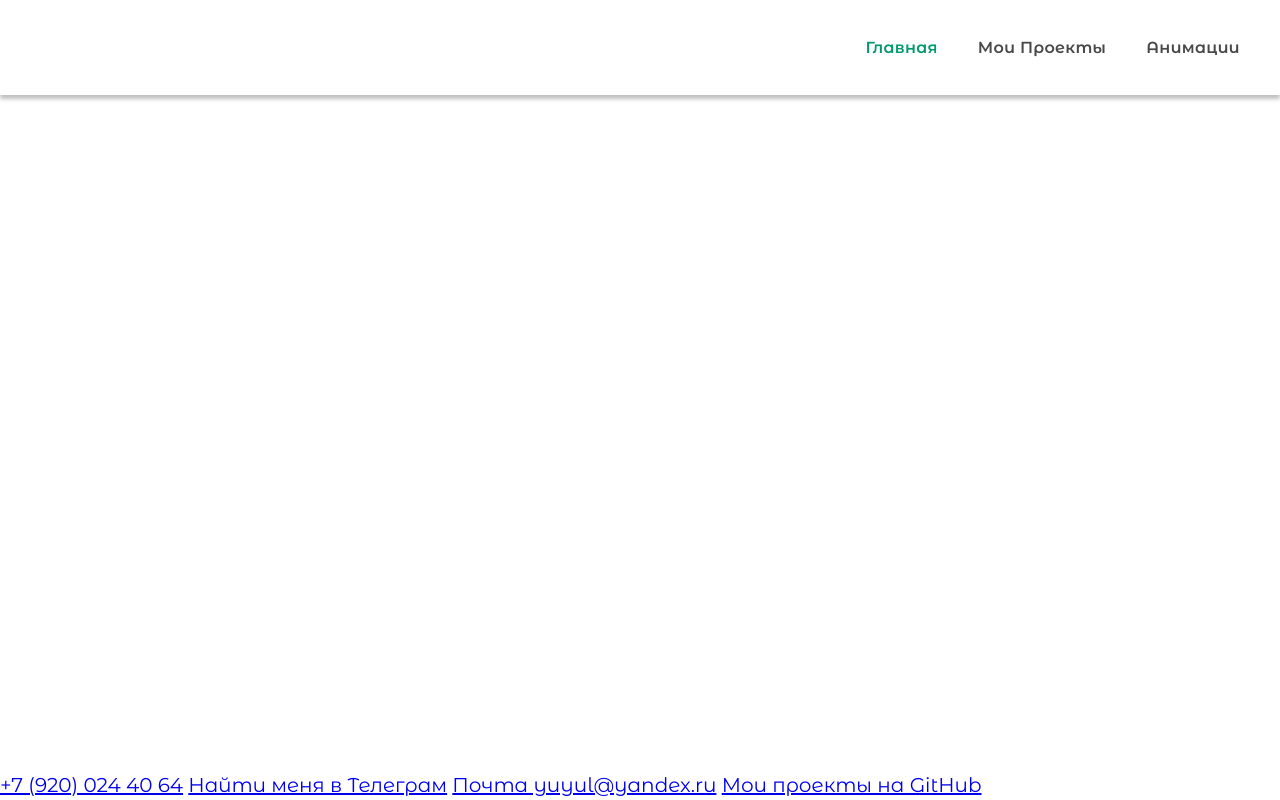
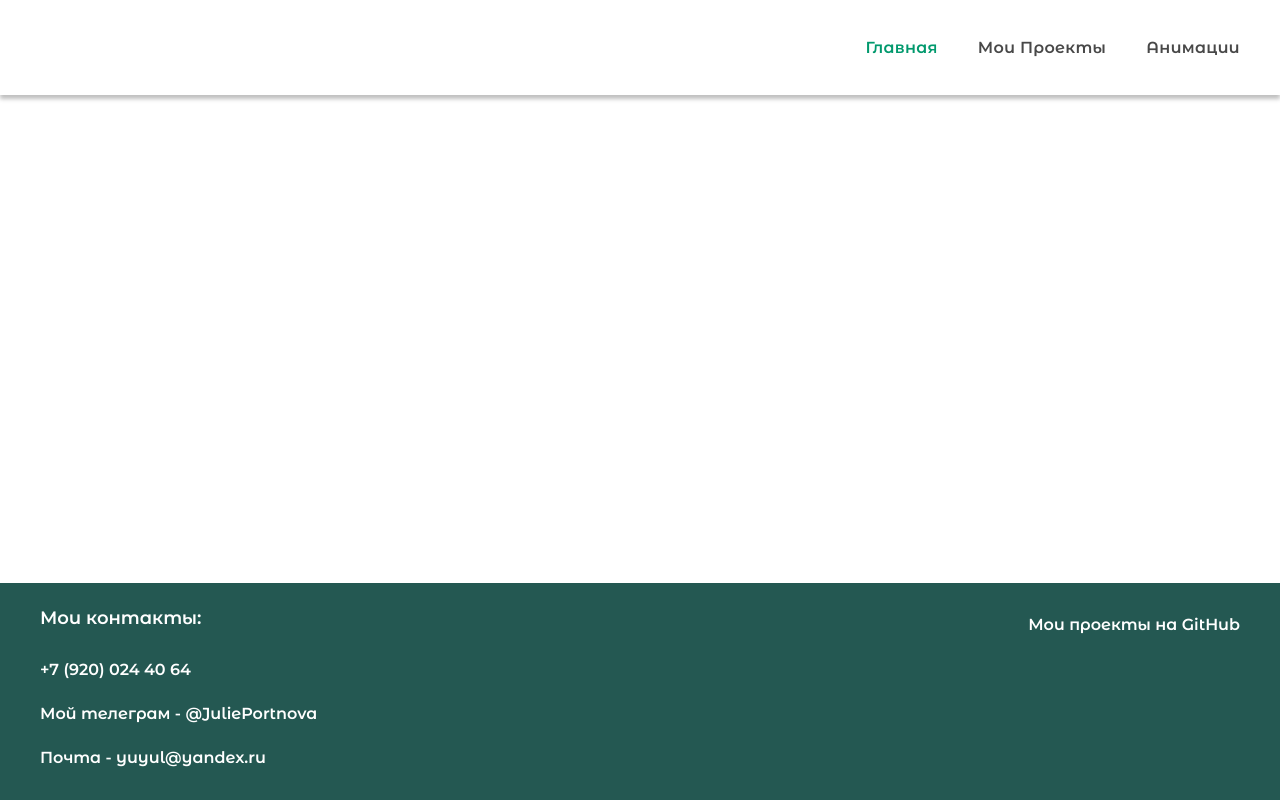
Before and after one commit to YuliaPortnova/yulia-portnova, a website: page source/index.html in a window 1280 px wide. Drawn offline with nearby package versions, Linux system fonts and the light colour scheme; files that its build step writes are made by us from their sources.

Commit message:
feat: добавляет стилизацию подвала

```diff
--- a/source/index.html
+++ b/source/index.html
@@ -40,10 +40,13 @@
     </header>
     <footer class="page__main-footer main-footer">
       <div class="main-footer__container page__leveler">
-        <a class="main-footer__link" href="tel:+79200244064">+7 (920) 024 40 64</a>
-        <a class="main-footer__link" href="https://t.me/JuliePortnova" target="_blank" rel="noreferrer noopener">Найти меня в Телеграм</a>
-        <a href="mailto:yuyul@yandex.ru">Почта yuyul@yandex.ru</a>
-        <a class="main-footer__link" href="https://github.com/YuliaPortnova?tab=repositories" target="_blank" rel="noreferrer noopener">Мои проекты на GitHub</a>
+        <div class="main-footer__contacts">
+          <p class="main-footer__title">Мои контакты:</p>
+          <a class="main-footer__link" href="tel:+79200244064">+7 (920) 024 40 64</a>
+          <a class="main-footer__link" href="https://t.me/JuliePortnova" target="_blank" rel="noreferrer noopener">Мой телеграм - @JuliePortnova</a>
+          <a class="main-footer__link" href="mailto:yuyul@yandex.ru">Почта - yuyul@yandex.ru</a>
+        </div>
+        <a class="main-footer__link main-footer__github" href="https://github.com/YuliaPortnova?tab=repositories" target="_blank" rel="noreferrer noopener">Мои проекты на GitHub</a>
       </div>
     </footer>
   </body>
--- /dev/null
+++ b/source/styles/blocks/main-footer.scss
@@ -0,0 +1,63 @@
+.main-footer {
+  color: $color-base-white;
+
+  background-color: $color-base-secondary;
+}
+
+.main-footer__container {
+  padding: 20px;
+
+  @media (min-width: $vp-768) {
+    padding: 20px;
+    display: grid;
+    gap: 40px;
+    grid-template-columns: 1fr 1fr;
+    align-items: start;
+  }
+
+  @media (min-width: $vp-1440) {
+    padding: 40px;
+  }
+}
+
+.main-footer__title {
+  font-weight: 600;
+  font-size: 18px;
+  margin: 0 0 15px 20px;
+}
+
+.main-footer__link {
+  padding: 7px 20px;
+  border-radius: 15px;
+  font-weight: 600;
+  font-size: 16px;
+
+  display: block;
+  color: $color-base-white;
+  text-decoration: none;
+
+  &:hover {
+    background-color: $color-base-primary;
+  }
+
+  &:active {
+    outline: 2px solid $color-base-white;
+  }
+}
+
+.main-footer__github {
+  @media (min-width: $vp-768) {
+    justify-self: end;
+  }
+}
+
+.main-footer__contacts {
+  display: flex;
+  flex-direction: column;
+  align-items: flex-start;
+  margin-bottom: 40px;
+
+  @media (min-width: $vp-768) {
+    margin-bottom: 0;
+  }
+}
--- a/source/styles/styles.scss
+++ b/source/styles/styles.scss
@@ -7,3 +7,4 @@
 /* BLOCKS */
 @import "./blocks/page.scss";
 @import "./blocks/main-header.scss";
+@import "./blocks/main-footer.scss";
```
Also changed, not shown: source/404.html (+6 -3 lines), source/animation.html (+6 -3 lines).
